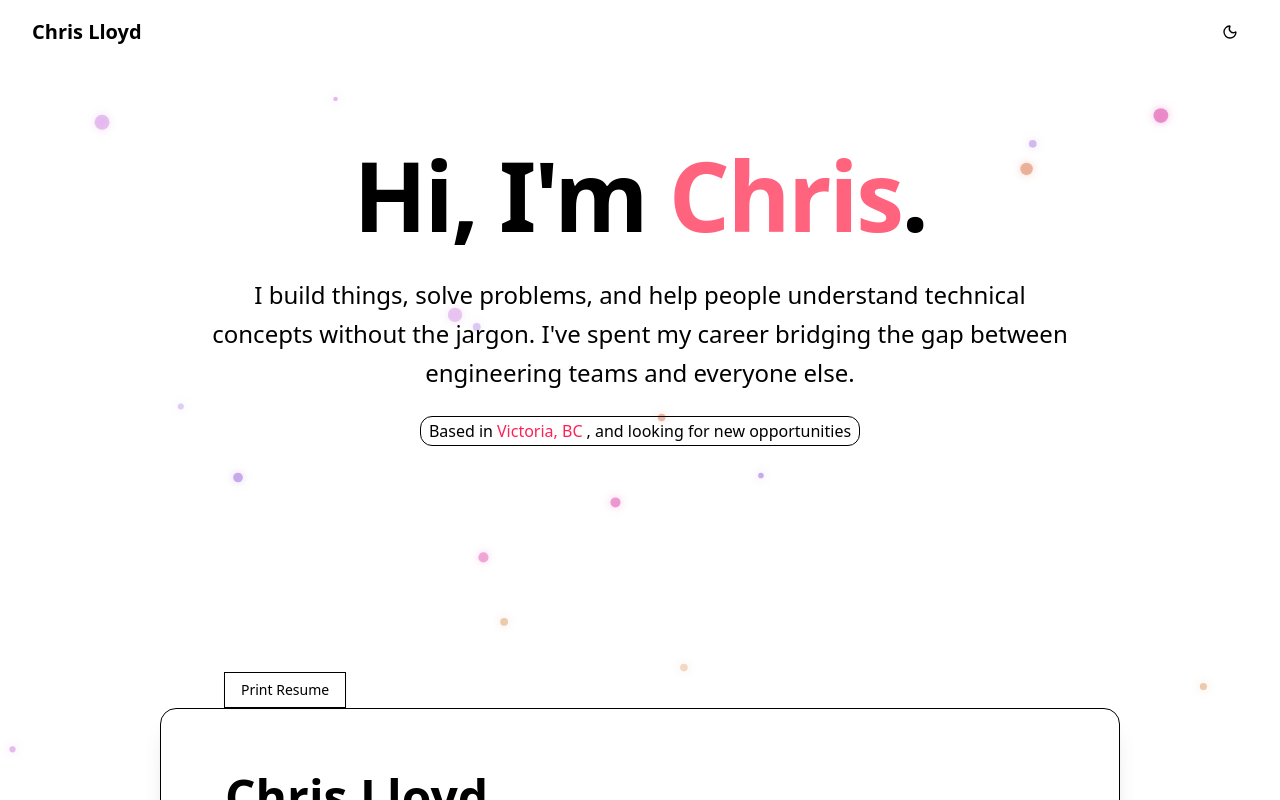
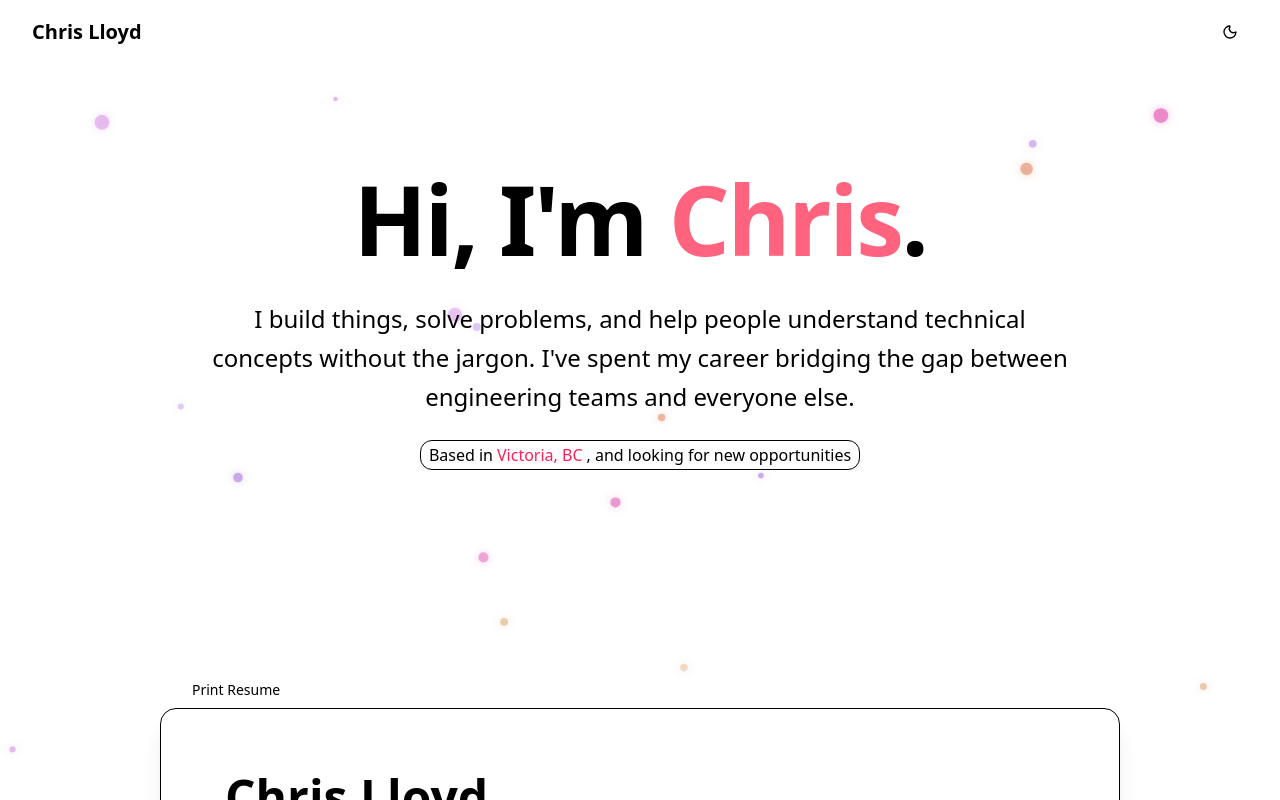
Before and after one commit to chrisdevelops/chrisdevelops-resume, a Next.js app: page / in a window 1280 px wide. Shown: the top 800 px of the page. Built offline with nearby package versions, Linux system fonts and the light colour scheme.

Commit message:
Adjust print button styles and layout for improved usability

```diff
--- a/src/components/hero.tsx
+++ b/src/components/hero.tsx
@@ -34,7 +34,7 @@ export function Hero() {
   };
 
   return (
-    <section className="relative min-h-[70vh] flex items-center justify-center overflow-visible pb-24 print:hidden">
+    <section className="relative min-h-[70vh] flex items-center justify-center overflow-visible pb-12 print:hidden">
       {/* Particle Background - Extended */}
       <div className="absolute inset-0 h-[150vh] -bottom-[80vh]">
         <ParticleBackground />
--- a/src/components/resume/index.tsx
+++ b/src/components/resume/index.tsx
@@ -16,7 +16,7 @@ export function Resume() {
 
   return (
     <div className="relative z-20 max-w-5xl mx-auto px-4 sm:px-6 lg:px-8 py-12 print:px-0 print:py-0">
-      <div className="px-8 md:px-12 lg:px-16 print:none">
+      <div className="pl-4">
         <PrintScrollButton />
       </div>
       <motion.article
--- a/src/components/ui/print-button.tsx
+++ b/src/components/ui/print-button.tsx
@@ -42,7 +42,8 @@ export default function PrintScrollButton() {
   return (
     <Button
         onClick={handleClick}
-        variant="outline">
+        variant="ghost"
+        className="print:none">
         Print Resume
     </Button>
   );
```
